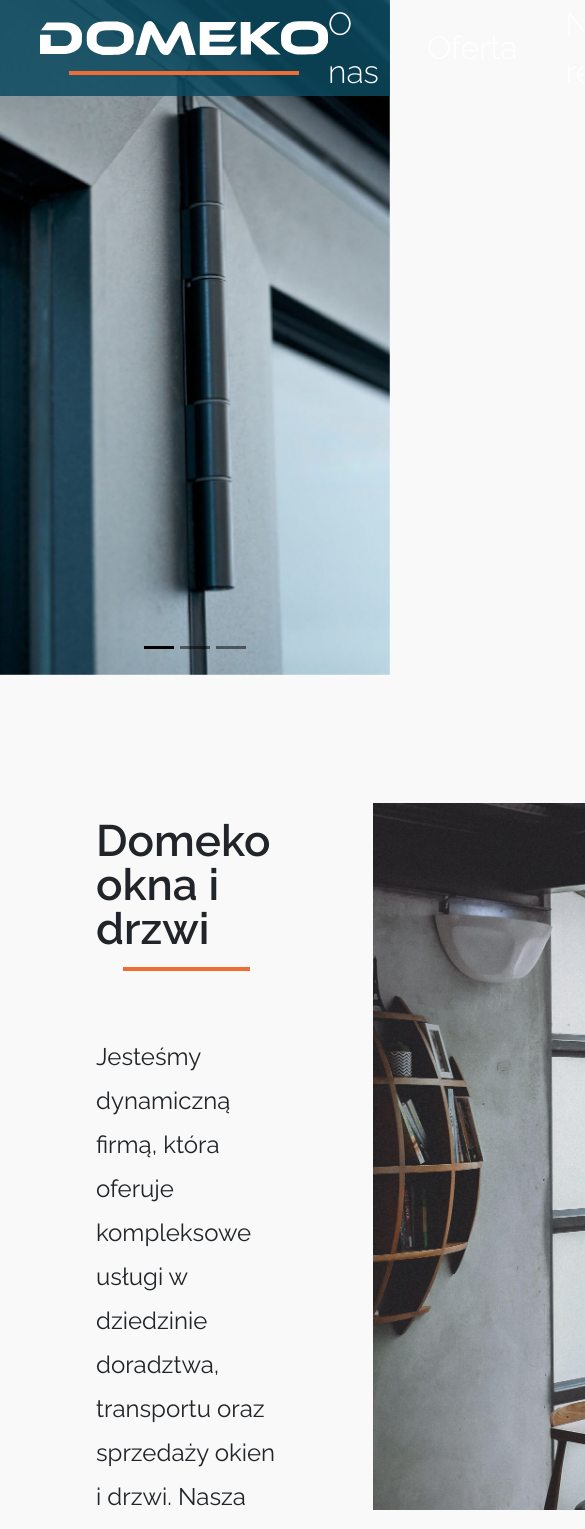
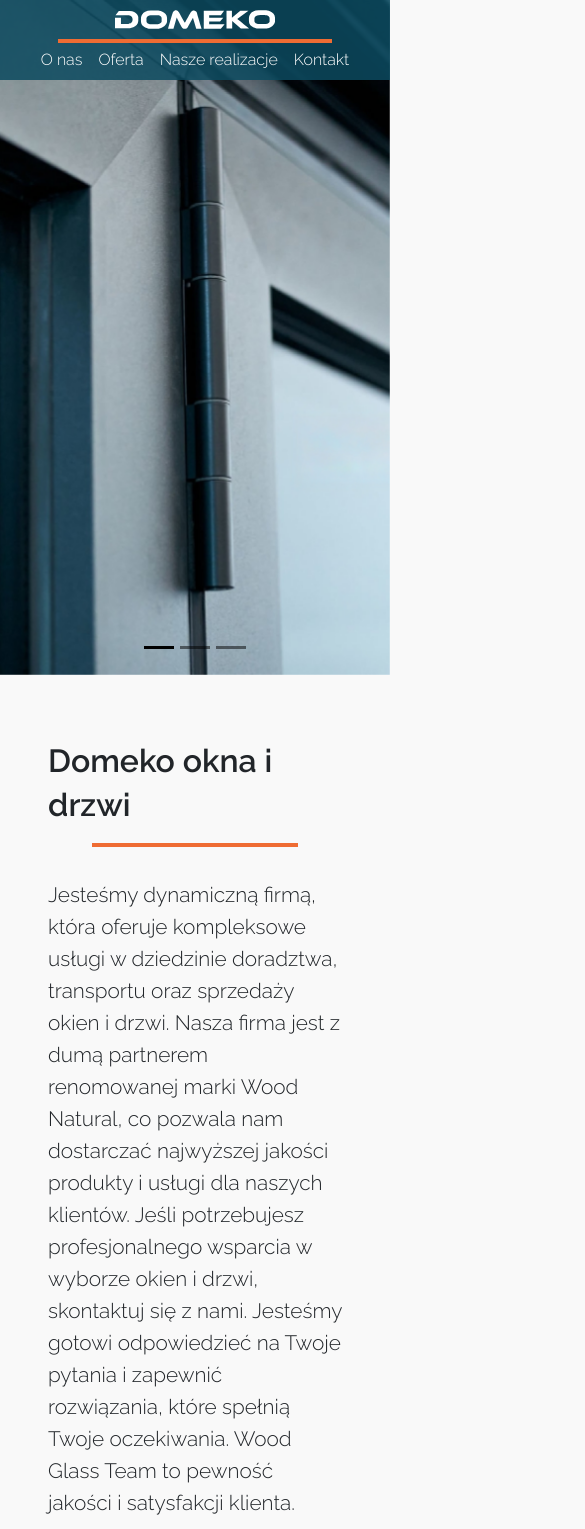
Before and after one commit to dawiddomaradzki/Domeko-okna, a React (Create React App) app: page / in a window 390 px wide. Shown: the top 1529 px of the page, 585 px wide, since content can reach past the window. Built offline with nearby package versions, Linux system fonts and the light colour scheme.

Commit message:
start adding responsivness

```diff
--- a/src/App.tsx
+++ b/src/App.tsx
@@ -20,7 +20,7 @@ const App = () => {
             <Welcome />
             <HomeInformation />
             <AboutUs />
-            <IconsSection />
+            {/*<IconsSection />
             <WoodWindow />
             <WoodWindowInfo />
             <SlidingWindow />
@@ -29,7 +29,7 @@ const App = () => {
             <Catalog />
             <Realizations />
             <MapFrame />
-            <Footer />
+            <Footer /> */}
         </div>
     );
 };
--- a/src/Global/GlobalStyling.tsx
+++ b/src/Global/GlobalStyling.tsx
@@ -11,7 +11,10 @@ const GlobalStyle = createGlobalStyle`
 	}
  	a {
 		text-decoration: unset;
-		color: black;
+    color: inherit;
+        text-decoration: inherit;
+        font-size: inherit;
+        font-weight: inherit;
 	}
 	button {
 		cursor: pointer;
--- a/src/Global/components/HeaderWithLine/HeaderWithLine.tsx
+++ b/src/Global/components/HeaderWithLine/HeaderWithLine.tsx
@@ -1,7 +1,7 @@
 import { memo } from 'react';
 import styled from 'styled-components';
 
-import { COLOR, FONT_SIZE, FONT_WEIGHT, LINE_HEIGHT } from '@/Global/globalStyles';
+import { COLOR, FONT_SIZE, FONT_WEIGHT, LINE_HEIGHT, SCREEN_WIDTH } from '@/Global/globalStyles';
 
 interface HeaderWithLineProps {
     className?: string;
@@ -24,6 +24,9 @@ const Styled = styled(Memoized)`
     display: flex;
     justify-content: center;
     padding-bottom: 4rem;
+    @media (max-width: ${SCREEN_WIDTH.xlargeMax}) {
+        padding-bottom: 2rem;
+    }
 `;
 
 const Container = styled.div`
@@ -44,5 +47,8 @@ const StyledHeader = styled.p`
     font-weight: ${FONT_WEIGHT.bold};
     font-size: ${FONT_SIZE.xlarge};
     line-height: ${LINE_HEIGHT.xlarge};
+    @media (max-width: ${SCREEN_WIDTH.xlargeMax}) {
+        font-size: ${FONT_SIZE.medium};
+    }
 `;
 export default Styled;
--- a/src/Global/globalStyles.ts
+++ b/src/Global/globalStyles.ts
@@ -1,10 +1,3 @@
-export const FONT_SIZE = {
-    default: '1rem',
-    normal: '1.5rem',
-    medium: '2rem',
-    xlarge: '2.75rem',
-};
-
 export const COLOR = {
     black: '#000000',
     white: '#FFFFFF',
@@ -19,6 +12,13 @@ export const COLOR = {
     grey: '#354649',
 };
 
+export const FONT_SIZE = {
+    default: '1rem',
+    snormal: '1.3rem',
+    normal: '1.5rem',
+    medium: '2rem',
+    xlarge: '2.75rem',
+};
 export const FONT_WEIGHT = {
     lite: '300',
     normal: '400',
@@ -33,3 +33,13 @@ export const LINE_HEIGHT = {
     xlarge: '2.75rem',
     xxlarge: '3.5rem',
 };
+
+export const SCREEN_WIDTH = {
+    xsmall: '400px',
+    small: '576px',
+    medium: '768px',
+    large: '992px',
+    xlargeMax: '1200px',
+    xlargeMin: '1201px',
+    xxlarge: '1400px',
+};
--- a/src/components/AboutUs/AboutUs.tsx
+++ b/src/components/AboutUs/AboutUs.tsx
@@ -3,9 +3,9 @@ import styled from 'styled-components';
 
 import { Box } from '@/Global/components/commonComponents';
 import HeaderWithLine from '@/Global/components/HeaderWithLine/HeaderWithLine';
-import { COLOR, FONT_SIZE, FONT_WEIGHT, LINE_HEIGHT } from '@/Global/globalStyles';
-import AGMPartnerLogoSVG from '@/resources/Icons/AGMPartner.svg';
-import DomekoLogoNoBackgroundSVG from '@/resources/Icons/domekoLogoNoBackgroundBlack.svg';
+import { COLOR, FONT_SIZE, FONT_WEIGHT, LINE_HEIGHT, SCREEN_WIDTH } from '@/Global/globalStyles';
+import { ReactComponent as AGMPartnerLogoSVG } from '@/resources/Icons/AGMPartner.svg';
+import { ReactComponent as DomekoLogoNoBackgroundSVG } from '@/resources/Icons/domekoLogoNoBackgroundBlack.svg';
 
 interface AboutUsProps {
     className?: string;
@@ -16,8 +16,8 @@ const AboutUs = ({ className }: AboutUsProps) => {
         <div className={className}>
             <HeaderWithLine text="Dlaczego my?" />
             <IconsContainer>
-                <StyledImg src={DomekoLogoNoBackgroundSVG} alt="domeko" />
-                <StyledImg src={AGMPartnerLogoSVG} alt="AgmPartner" />
+                <DomekoLogoNoBackgroundSVG />
+                <AGMPartnerLogoSVG />
             </IconsContainer>
             <DescriptionContainer>
                 <StyledText>
@@ -36,16 +36,47 @@ const Styled = styled(Memoized)`
     max-width: 1800px;
     margin: auto;
     padding-top: 8rem;
+    @media (max-width: ${SCREEN_WIDTH.xlargeMax}) {
+        padding-top: 3rem;
+    }
+    @media (max-width: ${SCREEN_WIDTH.small}) {
+        padding-top: 2rem;
+    }
 `;
 
 const IconsContainer = styled(Box)`
     justify-content: space-around;
     padding: 1rem 0 4rem 0;
+    svg {
+        width: 25rem;
+        height: auto;
+    }
+
+    @media (max-width: ${SCREEN_WIDTH.xlargeMin}) {
+        svg {
+            width: 16rem;
+        }
+    }
+    @media (max-width: ${SCREEN_WIDTH.small}) {
+        flex-direction: column;
+        align-items: center;
+        svg {
+            width: 16rem;
+        }
+
+        & svg:last-of-type {
+            margin-top: 2rem;
+        }
+    }
 `;
 
 const DescriptionContainer = styled(Box)`
     background-color: ${COLOR.midnightGreen};
     padding: 4rem 6rem;
+
+    @media (max-width: ${SCREEN_WIDTH.medium}) {
+        padding: 2rem 3rem;
+    }
 `;
 
 const StyledText = styled.p`
@@ -53,9 +84,10 @@ const StyledText = styled.p`
     font-size: ${FONT_SIZE.normal};
     line-height: ${LINE_HEIGHT.xlarge};
     font-weight: ${FONT_WEIGHT.normal};
+    @media (max-width: ${SCREEN_WIDTH.medium}) {
+        font-size: ${FONT_SIZE.normal};
+        line-height: ${LINE_HEIGHT.medium};
+    }
 `;
 
-const StyledImg = styled.img`
-    width: 25rem;
-`;
 export default Styled;
--- a/src/components/Catalog/Catalog.tsx
+++ b/src/components/Catalog/Catalog.tsx
@@ -6,6 +6,7 @@ import HeaderWithLine from '@/Global/components/HeaderWithLine/HeaderWithLine';
 import { COLOR, FONT_SIZE, FONT_WEIGHT, LINE_HEIGHT } from '@/Global/globalStyles';
 import techCatalog from '@/resources/Images/techCatalog.webp';
 import windowCatalog from '@/resources/Images/windowCatalog.webp';
+import DownloadCatalog from '@/resources/Pdf/katalog.pdf';
 import TechDownloadCatalog from '@/resources/Pdf/katalogTechniczny.pdf';
 
 interface CatalogProps {
@@ -21,7 +22,7 @@ const Catalog = ({ className }: CatalogProps) => {
                     <Image src={windowCatalog} alt="windowCatalog" />
                     <Header>Katalog okien drewnianych</Header>
                     <StyledButton variant="secondary" size="lg">
-                        <a href={TechDownloadCatalog} download="katalog-techniczny">
+                        <a href={DownloadCatalog} download="katalog">
                             Pobierz
                         </a>
                     </StyledButton>
@@ -30,7 +31,9 @@ const Catalog = ({ className }: CatalogProps) => {
                     <Image src={techCatalog} alt="techCatalog" />
                     <Header>Katalog techniczny okien drewnianych</Header>
                     <StyledButton variant="secondary" size="lg">
-                        Pobierz
+                        <a href={TechDownloadCatalog} download="katalog-techniczny">
+                            Pobierz
+                        </a>
                     </StyledButton>
                 </ImageWrapper>
             </Wrapper>
--- a/src/components/HomeInformation/HomeInformation.tsx
+++ b/src/components/HomeInformation/HomeInformation.tsx
@@ -3,7 +3,7 @@ import styled from 'styled-components';
 
 import { Box } from '@/Global/components/commonComponents';
 import HeaderWithLine from '@/Global/components/HeaderWithLine/HeaderWithLine';
-import { FONT_SIZE, FONT_WEIGHT, LINE_HEIGHT } from '@/Global/globalStyles';
+import { FONT_SIZE, FONT_WEIGHT, LINE_HEIGHT, SCREEN_WIDTH } from '@/Global/globalStyles';
 import aboutUsPhoto from '@/resources/Images/aboutUsPhoto.jpg';
 
 interface HomeInformationProps {
@@ -38,24 +38,51 @@ const Styled = styled(Memoized)`
     justify-content: space-around;
     max-width: 1800px;
     padding-top: 8rem;
+    @media (max-width: ${SCREEN_WIDTH.xlargeMax}) {
+        padding-top: 3rem;
+        flex-direction: column;
+        justify-content: center;
+    }
 `;
 
 const Wrapper = styled.div`
     padding: 0 4rem 0 0;
+    @media (max-width: ${SCREEN_WIDTH.xlargeMax}) {
+        padding: 0;
+        display: flex;
+        justify-content: center;
+    }
 `;
 
 const StyledImg = styled.img`
     width: 720px;
+
+    @media (max-width: ${SCREEN_WIDTH.large}) {
+        width: 460px;
+    }
+    @media (max-width: ${SCREEN_WIDTH.small}) {
+        width: 360px;
+    }
 `;
 
 const TextSectionWrapper = styled(Box)`
     flex-direction: column;
     padding: 0 6rem;
+
+    @media (max-width: ${SCREEN_WIDTH.xlargeMax}) {
+        padding: 0 3rem 2rem;
+    }
 `;
 
 const StyledText = styled.p`
     font-weight: ${FONT_WEIGHT.normal};
     font-size: ${FONT_SIZE.normal};
     line-height: ${LINE_HEIGHT.xlarge};
+
+    @media (max-width: ${SCREEN_WIDTH.xlargeMin}) {
+        font-size: ${FONT_SIZE.snormal};
+        line-height: ${LINE_HEIGHT.medium};
+        font-weight: ${FONT_WEIGHT.lite};
+    }
 `;
 export default Styled;
--- a/src/components/Navigation/Navigation.tsx
+++ b/src/components/Navigation/Navigation.tsx
@@ -2,8 +2,8 @@ import { memo } from 'react';
 import styled from 'styled-components';
 
 import { Box } from '@/Global/components/commonComponents';
-import { COLOR, FONT_SIZE, FONT_WEIGHT } from '@/Global/globalStyles';
-import DomekoLogoNoBackgroundSVG from '@/resources/Icons/domekoLogoNoBackgroundWhite.svg';
+import { COLOR, FONT_SIZE, FONT_WEIGHT, SCREEN_WIDTH } from '@/Global/globalStyles';
+import { ReactComponent as DomekoLogoNoBackgroundSVG } from '@/resources/Icons/domekoLogoNoBackgroundWhite.svg';
 
 interface NavigationProps {
     className?: string;
@@ -14,7 +14,7 @@ const Navigation = ({ className }: NavigationProps) => {
         <div className={className}>
             <NavigationContainer>
                 <ImageWrapper>
-                    <img src={DomekoLogoNoBackgroundSVG} alt="DomekoLogoNoBackgroundSVG" />
+                    <DomekoLogoNoBackgroundSVG />
                     <Line />
                 </ImageWrapper>
                 <NavTextWrapper>
@@ -46,11 +46,19 @@ const Styled = styled(Memoized)`
     display: flex;
     padding: 1rem 2.5rem;
 
-    a {
-        color: inherit;
-        text-decoration: inherit;
-        font-size: inherit;
-        font-weight: inherit;
+    @media (max-width: ${SCREEN_WIDTH.xlargeMin}) {
+        height: 6rem;
+        padding: 0.7rem 2.5rem 0.4rem;
+    }
+
+    @media (max-width: ${SCREEN_WIDTH.medium}) {
+        height: 6rem;
+        padding: 0.7rem 1.5rem 0.4rem;
+    }
+
+    @media (max-width: ${SCREEN_WIDTH.small}) {
+        height: 5rem;
+        padding: 0.5rem 1.5rem;
     }
 `;
 
@@ -58,24 +66,46 @@ const ImageWrapper = styled(Box)`
     flex-direction: column;
     justify-content: center;
     align-items: center;
-    & img {
-        width: 18rem;
+    @media (min-width: 1201px) {
+        & svg {
+            width: 18rem;
+            height: 18rem;
+        }
+    }
+    @media (max-width: ${SCREEN_WIDTH.small}) {
+        & svg {
+            width: 10rem;
+        }
     }
 `;
 
 const NavTextWrapper = styled(Box)`
     align-items: center;
+    @media (max-width: ${SCREEN_WIDTH.xlargeMax}) {
+        justify-content: center;
+    }
 `;
 
 const NavigationContainer = styled(Box)`
     width: 100%;
     justify-content: space-between;
+
+    @media (max-width: ${SCREEN_WIDTH.xlargeMax}) {
+        flex-direction: column;
+    }
 `;
 
 const Line = styled.div`
     margin-top: 1rem;
     border-bottom: 4px solid ${COLOR.deepCarrotOrange};
     width: 80%;
+
+    /* @media (max-width: ${SCREEN_WIDTH.xlargeMax}) {
+        margin-top: 0.6rem;
+    } */
+    @media (max-width: ${SCREEN_WIDTH.small}) {
+        margin-top: 0.5rem;
+    }
 `;
 
 const StyledText = styled.p`
@@ -84,6 +114,18 @@ const StyledText = styled.p`
     font-weight: ${FONT_WEIGHT.lite};
     margin-right: 3rem;
     cursor: pointer;
+    @media (max-width: ${SCREEN_WIDTH.xlargeMax}) {
+        margin: 0 1.5rem;
+        font-size: ${FONT_SIZE.normal};
+    }
+    @media (max-width: ${SCREEN_WIDTH.medium}) {
+        margin: 0 0.8rem;
+        font-size: ${FONT_SIZE.normal};
+    }
+    @media (max-width: ${SCREEN_WIDTH.small}) {
+        font-size: ${FONT_SIZE.default};
+        margin: 0.3rem 0.5rem 0;
+    }
 `;
 
 export default Styled;
--- a/tsconfig.json
+++ b/tsconfig.json
@@ -1,5 +1,5 @@
 {
-  "include": ["src"],
+  "include": ["src", "types.d.ts"],
   "extends": "./tsconfig.extend.json",
   "compilerOptions": {
       "typeRoots": ["types.d.ts"],
```
Also changed, not shown: 1 other file (tests, documents, lock files or other folders).
